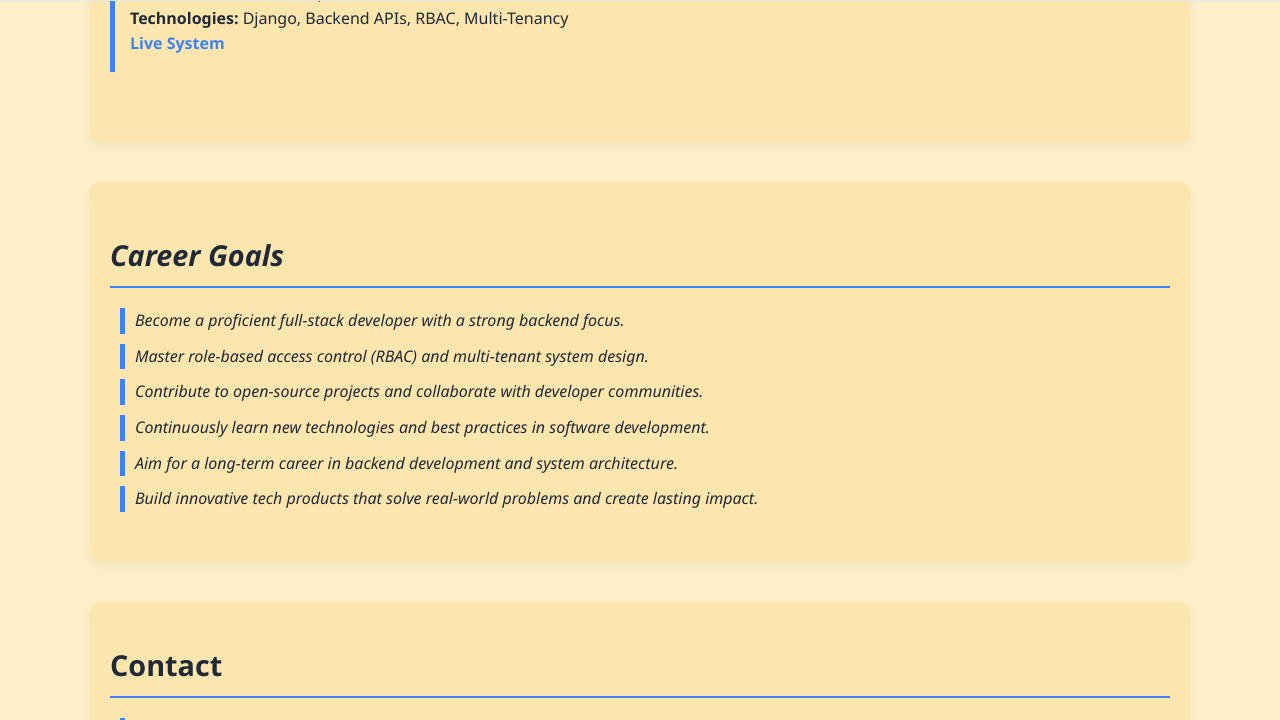
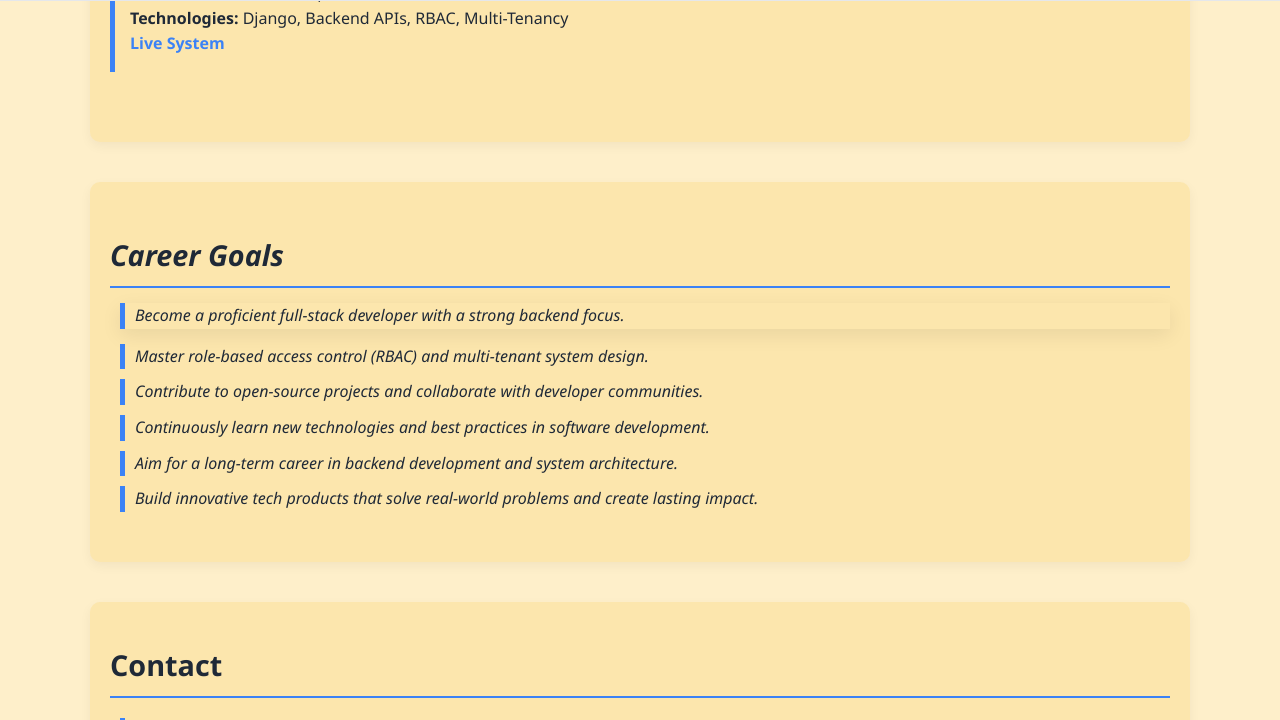
Before and after one commit to SyedUsamaRehman/PortfolioUsama, a plain HTML site: page index.html in a window 1280 px wide. In both pictures the pointer is over the element 645 px from the left and 3528 px from the top of the page. Shown: the part 3208-3928 px from the top of the page. Drawn offline with Linux system fonts and the light colour scheme.

Commit message:
Checking commit for vercel

```diff
--- a/css/style.css
+++ b/css/style.css
@@ -226,6 +226,10 @@ padding-left: 10px;
   margin-bottom: 10px;
   margin-left: 10px;
 }
+.career-goals p:hover {
+  transform: translateY(-5px);
+  box-shadow: 0 6px 20px rgba(0,0,0,0.08);
+}
 
 /* Contact */
 .contact p {
@@ -237,6 +241,7 @@ padding-left: 10px;
 
   color: #374151;
 }
+
 
 .contact a {
   color: #3b82f6;
--- a/index.html
+++ b/index.html
@@ -51,7 +51,7 @@
 
 <header class="hero">
   <h1>Usama Rehman</h1>
-  <p class="role">Software Engineering Student | Backend-Oriented Developer</p>
+  <p class="role">Software Engineer | Backend-Oriented Developer</p>
   <p class="intro">
     I build practical web applications with a strong focus on backend logic,
     data modeling, and real-world problem solving.
```
